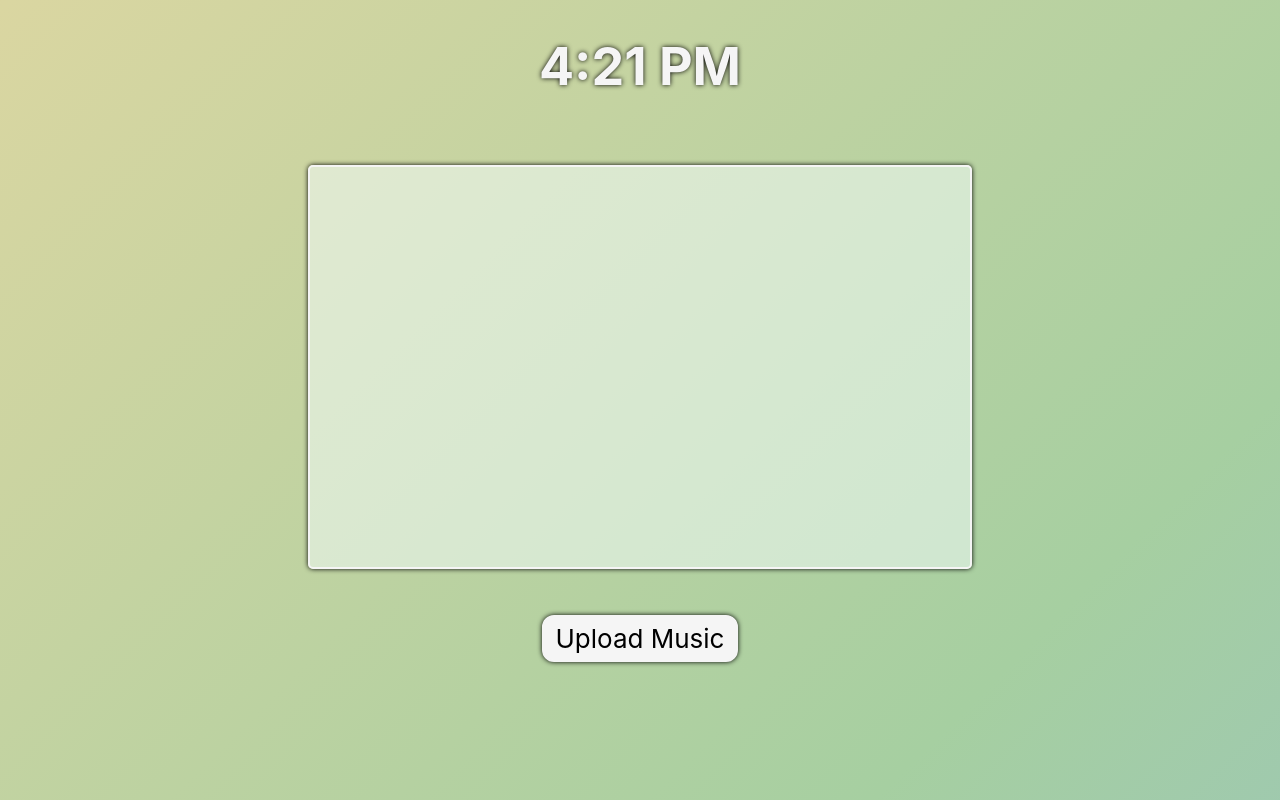
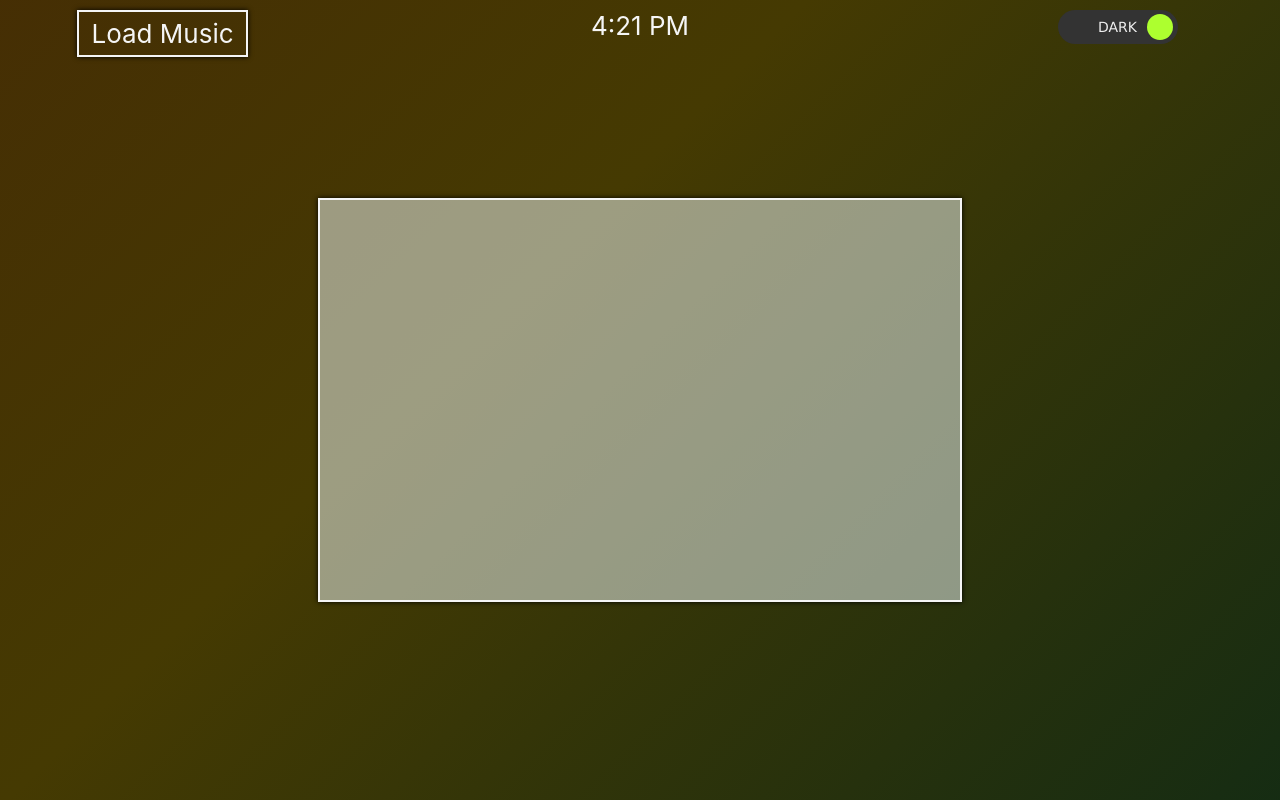
Before and after one commit to radioxeth/radio, a React (Create React App) app in the folder radio/: page / in a window 1280 px wide. Built offline with nearby package versions, Linux system fonts and the light colour scheme.

Commit message:
better css and layout

```diff
--- a/radio/src/App.css
+++ b/radio/src/App.css
@@ -1,11 +1,37 @@
-body{
+.light   {
+  background: #eee;
+  background: linear-gradient(-45deg, #AE9CD6,#8BB9D4,#A6CFA1,#DAD6A1,#E1B298,#E59CA0);
+	animation: gradient 10s linear infinite;
+  background-size: 400% 400%;
+  color:black;
+}
+
+.dark {
+  background: #333;
+  background: linear-gradient(-45deg, #1A0E2D,#101E33,#072818,#453A02,#462206,#44110A);
+	animation: gradient 10s linear infinite;
+  background-size: 400% 400%;
+  color:whitesmoke;
+}
+
+@media (prefers-color-scheme: dark) {
+  .day.dark-scheme   { background:  #333; color: white; }
+  .night.dark-scheme { background: black; color:  #ddd; }
+}
+
+@media (prefers-color-scheme: light) {
+  .day.light-scheme   { background: white; color:  #555; }
+  .night.light-scheme { background:  #eee; color: black; }
+}
+
+
+body {
+  height: 100vh;
   font-size: calc(10px + 2vmin);
-  color: grey;
-	background: linear-gradient(-45deg, #AE9CD6,#8BB9D4,#A6CFA1,#DAD6A1,#E1B298,#E59CA0);
-	background-size: 400% 400%;
-	animation: gradient 30s linear infinite;
-	height: 100vh;
+  background: #eee;
+  color: black;
 }
+
 @keyframes gradient {
 	0% {
 		background-position: 0% 0%;
@@ -18,6 +44,7 @@ body{
 	}
 }
 
+
 .App {
   text-align: center;
 }
@@ -29,9 +56,39 @@ body{
   min-height: 100vh;
 }
 
-.App-container>.App-header{
+.App-header{
   top:0;
-  left:0;
   position: fixed;
-  width: 100%;
+  width: 100vw;
 }
+
+.row{
+  display: flex;
+ align-content: center;
+}
+/* Create three unequal columns that sits next to each other */
+.column {
+  padding: 10px;
+}
+
+/* Left and right column */
+.column.side {
+   -webkit-flex: 1;
+   -ms-flex: 1;
+   flex: 1;
+}
+
+
+
+/* Middle column */
+.column.middle {
+  -webkit-flex: 2;
+  -ms-flex: 2;
+  flex: 2;
+}
+@media (max-width: 600px) {
+  .row {
+    -webkit-flex-direction: column;
+    flex-direction: column;
+  }
+}
--- a/radio/src/App.tsx
+++ b/radio/src/App.tsx
@@ -1,18 +1,117 @@
-import React from 'react';
+import React, { useEffect, useState } from 'react';
 import './App.css';
 import Clock from './components/clock/clock';
 import LoadPlaylist from './components/playlist/load';
+import Toggle from './atoms/toggle';
+import Playlist from './components/playlist/playlist';
+import Player from './components/playlist/player';
 
 function App() {
+
+  const playerId = 'player-id'
+  const [fileList, setFileList] = useState<File[]>([])
+  const [currentSongId, setCurrentSongId] = useState<number>(0)
+  const [darkMode, setDarkMode] = useState<boolean>(true)
+
+  const _loadPlaylist = () => {
+    const input = document.querySelector('input[type=file]') as HTMLInputElement
+    const array = []
+    if (input && input.files) {
+      for (let i = 0; i < input.files.length; ++i) {
+        array.push(input.files[i]);
+      }
+      setFileList(array)
+    }
+  }
+
+  const _getMusic = (dataUrl: string, idx: number) => {
+    const player = document.getElementById(playerId)
+    if (player) {
+      if (player.children) {
+        for (let i = 0; i < player.children.length; ++i) {
+          player.removeChild(player.children[i])
+        }
+      }
+      const source = document.createElement("source")
+      source.src = dataUrl
+
+      const soundFile = document.createElement("audio")
+      soundFile.preload = "auto"
+      soundFile.controls = true
+      soundFile.volume = 1
+      idx++;
+      if (idx > fileList.length) idx = 0
+      soundFile.onended = () => _play(idx)
+      soundFile.appendChild(source)
+      player.appendChild(soundFile)
+
+      soundFile.load()
+      soundFile.play()
+    }
+  }
+
+  const _readFile = (event: any, idx: number) => {
+    _getMusic(event.target.result, idx)
+  }
+
+  const _changeFile = (idx: number) => {
+    const reader = new FileReader()
+    reader.addEventListener('load', (e) => _readFile(e, idx))
+    reader.readAsDataURL(fileList[idx])
+  }
+
+  const _play = (idx: number) => {
+    try {
+      if (idx < 0) {
+        idx = fileList.length - 1
+      } else if (idx > fileList.length - 1) {
+        idx = 0
+      }
+      setCurrentSongId(idx)
+      _changeFile(idx)
+    } catch (e) {
+      console.log(e)
+    }
+  }
+
+  useEffect(() => { _play(0) }, [fileList])
+
   return (
-    <div className="App">
-      <div className="App-container">
-        <div className='App-header'>
-          <Clock />
+    <div className={`App ${darkMode ? 'dark' : 'light'}`}>
+      <div className='App-container'>
+        <div className='App-header row'>
+          <div className='column side load'>
+            <LoadPlaylist
+              loadPlayList={() => { _loadPlaylist() }}
+            />
+          </div>
+          <div className='column middle clock'>
+            <Clock />
+          </div>
+          <div className='column side toggle'>
+            <Toggle checked={darkMode} label={`${darkMode ? 'Dark' : 'Light'}`} title='Toggle dark mode' onChange={() => setDarkMode(!darkMode)} />
+          </div>
         </div>
-        <LoadPlaylist />
-      </div>
-    </div>
+        <div className='App-body row'>
+          <div className='column middle'>
+            <Playlist
+              fileList={fileList}
+              play={_play}
+              currentSongIdx={currentSongId}
+            />
+            {fileList.length > 0 &&
+              <Player
+                playNext={() => _play(currentSongId + 1)}
+                playPrev={() => _play(currentSongId - 1)}
+                playerId={playerId}
+              />
+            }
+
+          </div>
+        </div>
+
+      </div >
+    </div >
   );
 }
 
--- /dev/null
+++ b/radio/src/atoms/toggle/index.tsx
@@ -0,0 +1,21 @@
+import React from 'react'
+import './style.css'
+
+
+type Props = {
+    checked: boolean,
+    onChange: () => void,
+    title?: string,
+    label?: string
+}
+const Toggle = (props: Props) => {
+
+    return (
+        <label className="switch" title={props.title}>
+            <input name='toggle' type="checkbox" checked={props.checked} onChange={props.onChange} />
+            <span className="slider"></span>
+        </label>
+
+    )
+}
+export default Toggle
--- /dev/null
+++ b/radio/src/atoms/toggle/style.css
@@ -0,0 +1,66 @@
+.switch {
+  position: relative;
+  display: inline-block;
+  width: 120px;
+  height: 34px;
+}
+
+.switch input {display:none;}
+
+.slider {
+  position: absolute;
+  cursor: pointer;
+  top: 0;
+  left: 0;
+  right: 0;
+  bottom: 0;
+  background-color: #eee;
+  -webkit-transition: .4s;
+  transition: .4s;
+  border-radius: 34px;
+}
+
+.slider:before {
+  position: absolute;
+  content: "";
+  height: 26px;
+  width: 26px;
+  left: 4px;
+  bottom: 4px;
+  background-color: greenyellow;
+  -webkit-transition: .4s;
+  transition: .4s;
+  border-radius: 50%;
+}
+
+input:checked + .slider {
+  background-color: #333;
+}
+
+input:checked + .slider:before {
+  -webkit-transform: translateX(56px);
+  -ms-transform: translateX(56px);
+  transform: translateX(85px);
+}
+
+/*------ ADDED CSS ---------*/
+.slider:after
+{
+ content:'LIGHT';
+ color: #333;
+ display: block;
+ position: absolute;
+ transform: translate(-50%,-50%);
+ top: 50%;
+ left: 50%;
+ font-size: 14px;
+ font-family: Verdana, sans-serif;
+}
+
+input:checked + .slider:after
+{
+  content:'DARK';
+  color: #eee;
+}
+
+/*--------- END --------*/
--- a/radio/src/components/clock/clock.tsx
+++ b/radio/src/components/clock/clock.tsx
@@ -10,9 +10,9 @@ const Clock = () => {
     const [time, setTime] = useState<string>(getTime())
     window.setInterval(() => { setTime(getTime()) }, 1000)
     return (
-        <h1 className='time'>
+        <label className='time'>
             {time}
-        </h1>
+        </label>
     )
 }
 
--- a/radio/src/components/clock/style.css
+++ b/radio/src/components/clock/style.css
@@ -1,8 +1,3 @@
-.time{
-    color:whitesmoke;
-    text-shadow:black 0px 0px 5px;
-    animation: timeshadow 30s linear infinite;
-}
 
 /* @keyframes timeshadow{
     0%{text-shadow: .1em .1em black;}
--- a/radio/src/components/playlist/load.tsx
+++ b/radio/src/components/playlist/load.tsx
@@ -1,90 +1,13 @@
-import React, {
-    useEffect,
-    useState
-} from 'react'
-import Player from './player'
-import Playlist from './playlist'
+import React from 'react'
 import './style.css'
 
-const LoadPlaylist = () => {
-    const playerId = 'player-id'
-    const [fileList, setFileList] = useState<File[]>([])
-    const [currentSongId, setCurrentSongId] = useState<number>(0)
-
-    const _loadPlaylist = (e: any) => {
-        const input = document.querySelector('input[type=file]') as HTMLInputElement
-        const array = []
-        if (input && input.files) {
-            for (let i = 0; i < input.files.length; ++i) {
-                array.push(input.files[i]);
-            }
-            setFileList(array)
-        }
-    }
-
-    const _getMusic = (dataUrl: string, idx: number) => {
-        const player = document.getElementById(playerId)
-        if (player) {
-            if (player.children) {
-                for (let i = 0; i < player.children.length; ++i) {
-                    player.removeChild(player.children[i])
-                }
-            }
-            const source = document.createElement("source")
-            source.src = dataUrl
-
-            const soundFile = document.createElement("audio")
-            soundFile.preload = "auto"
-            soundFile.controls = true
-            soundFile.volume = 1
-            idx++;
-            if (idx >= fileList.length) idx = 0
-            soundFile.onended = () => _play(idx)
-            soundFile.appendChild(source)
-            player.appendChild(soundFile)
-
-            soundFile.load()
-            soundFile.play()
-
-        }
-    }
-
-    function readFile(event: any, idx: number) {
-        _getMusic(event.target.result, idx)
-    }
-
-    function changeFile(idx: number) {
-        const reader = new FileReader()
-        reader.addEventListener('load', (e) => readFile(e, idx))
-        reader.readAsDataURL(fileList[idx])
-    }
-
-    const _play = (idx: number) => {
-        try {
-            setCurrentSongId(idx)
-            changeFile(idx)
-        } catch (e) {
-            console.log(e)
-        }
-
-    }
-
-    useEffect(() => { _play(0) }, [fileList])
+type Props = {
+    loadPlayList: (e: React.ChangeEvent<HTMLInputElement>) => void
+}
+const LoadPlaylist = (props: Props) => {
     return (
         <div>
-            <Playlist
-                fileList={fileList}
-                play={_play}
-                currentSongIdx={currentSongId}
-            />
-            {
-                fileList.length > 0 &&
-                <Player
-                    playNext={() => _play(currentSongId + 1)}
-                    playPrev={() => _play(currentSongId - 1)}
-                    playerId={playerId}
-                />
-            }
+
             <label className='file-upload'>
                 <input
                     type="file"
@@ -92,12 +15,10 @@ const LoadPlaylist = () => {
                     name="inputfile"
                     id="inputfile"
                     multiple
-                    onChange={(e) => { _loadPlaylist(e) }}
+                    onChange={(e) => { props.loadPlayList(e) }}
                 />
-                Upload Music
+                Load Music
             </label>
-
-
         </div>
     )
 }
--- a/radio/src/components/playlist/style.css
+++ b/radio/src/components/playlist/style.css
@@ -8,7 +8,7 @@
     padding-top: 3px;
     border-radius: 45px;
     text-align:center;
-    text-justify:inter-word;
+    text-justify: inter-word;
 }
 
 .player-container>.control{
@@ -46,19 +46,21 @@
     text-align: left;
     height: 50vh;
     width: 600px;
-    color: black;
     background: rgba(245,345,345, .5);
-    border-radius: 5px;
     border: solid 2px whitesmoke;
     box-shadow: black 0px 0px 5px;
-    padding-right: 20px;
+    padding:0px 20px 0 20px;
     overflow-y: auto;
 }
-
+@media (max-width: 600px) {
+    .list {
+        width: 500px;
+        height: 30vh;
+    }
+  }
 
 
 .list-song{
-    color:black;
     cursor: pointer;
     text-overflow: ellipsis;
     white-space: nowrap;
@@ -70,14 +72,13 @@
 .list-song:hover{
     color:black;
     cursor: pointer;
-    text-shadow: 0 0 1px black;
 }
 
 .playing{
+    color:chartreuse;
     list-style-type: "\2622";
     list-style-position: inside;
     padding-left: 0px;
-    text-shadow: 0 0 1px black;
 }
 
 ::-webkit-scrollbar {
@@ -108,14 +109,10 @@
     display: none;
 }
 .file-upload {
-    margin-top: 20px;
     border: 2px solid whitesmoke;
-    border-radius:12px;
     display: inline-block;
     padding: 6px 12px;
     cursor: pointer;
-    color: black;
-    background:rgba(245,245,245, 1);
     box-shadow: black 0px 0px 5px;
 }
 
--- a/radio/src/index.css
+++ b/radio/src/index.css
@@ -1,3 +1,4 @@
+
 body {
   margin: 0;
   font-family: -apple-system, BlinkMacSystemFont, 'Segoe UI', 'Roboto', 'Oxygen',
@@ -5,9 +6,11 @@ body {
     sans-serif;
   -webkit-font-smoothing: antialiased;
   -moz-osx-font-smoothing: grayscale;
-  background: rgb(63,94,251);
-background: radial-gradient(circle, rgba(63,94,251,1) 0%, rgba(252,70,107,1) 100%);
+
+
 }
+
+
 
 code {
   font-family: source-code-pro, Menlo, Monaco, Consolas, 'Courier New',
```
